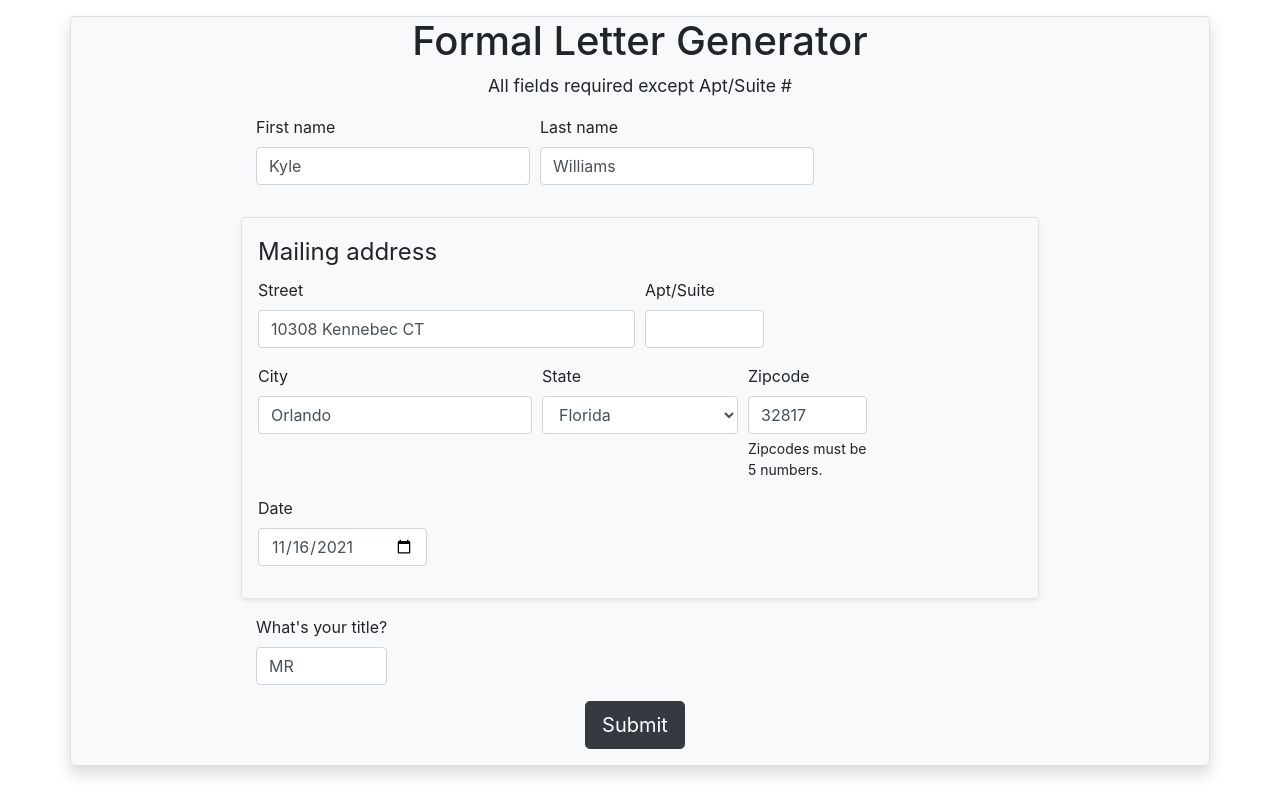
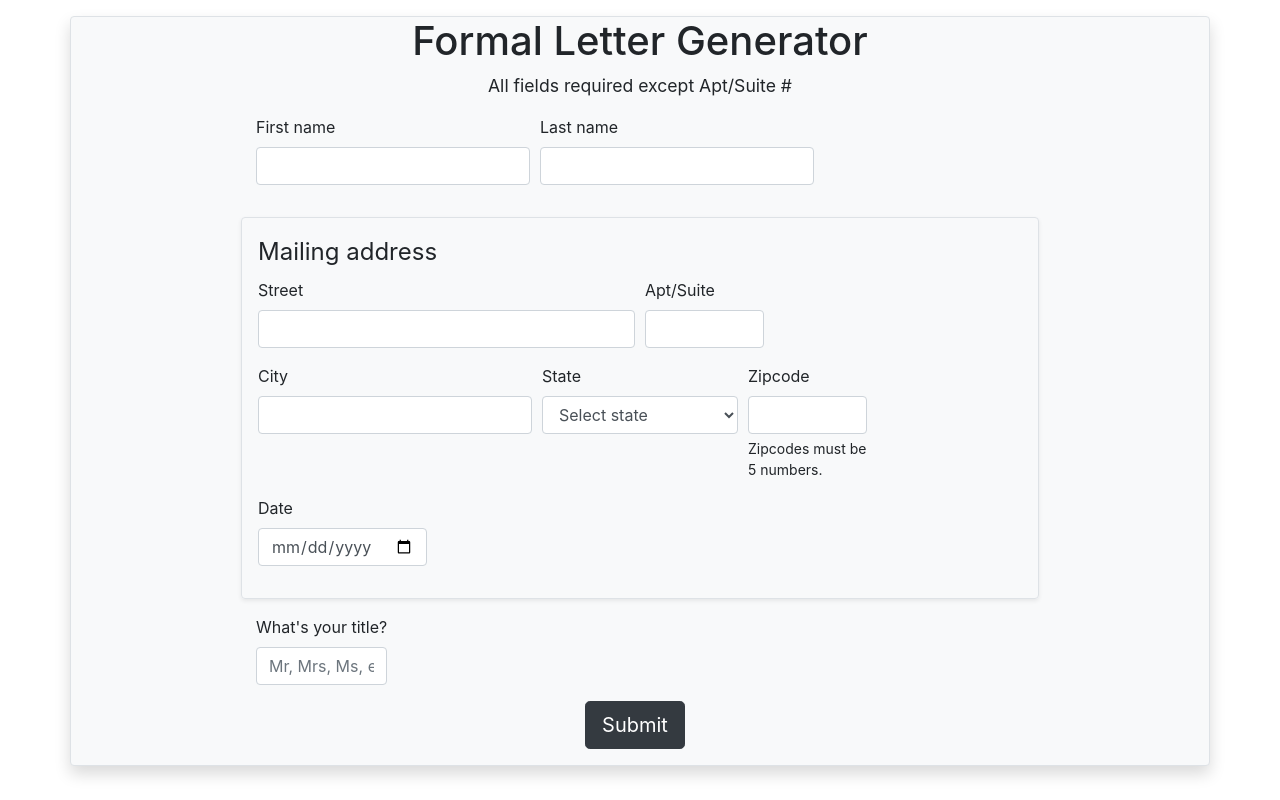
Before and after one commit to kylewcode/react-html-letter-v2, a React (Create React App) app in the folder client/: page / in a window 1280 px wide. Built offline with nearby package versions, Linux system fonts and the light colour scheme.

Commit message:
basic useReducer setup completed

```diff
--- a/client/src/App.js
+++ b/client/src/App.js
@@ -1,5 +1,5 @@
 import axios from "axios";
-import React, { Fragment, useState } from "react";
+import React, { Fragment, useState, useReducer } from "react";
 import { stateList } from "./utils/stateList";
 import Modal from "./Modal";
 import Display from "./Display";
@@ -26,17 +26,30 @@ function App() {
   }
 
   const initState = {
-    firstName: "Kyle",
-    lastName: "Williams",
-    street: "10308 Kennebec CT",
+    firstName: "",
+    lastName: "",
+    street: "",
     aptSuite: "",
-    city: "Orlando",
-    stateName: "Florida",
-    zipcode: "32817",
-    date: "2021-11-16",
-    title: "MR",
+    city: "",
+    stateName: "",
+    zipcode: "",
+    date: "",
+    title: "",
     status: "fillingOutForm",
   };
+
+  function formReducer(state, action) {
+    const { type, payload } = action;
+
+    switch (type) {
+      case "something":
+        return { ...state };
+      default:
+        return state;
+    }
+  }
+
+  const [formState, dispatch] = useReducer(formReducer, initState);
 
   const [state, setState] = useState(() => initState);
   const [responseData, setResponseData] = useState(() => null);
```
